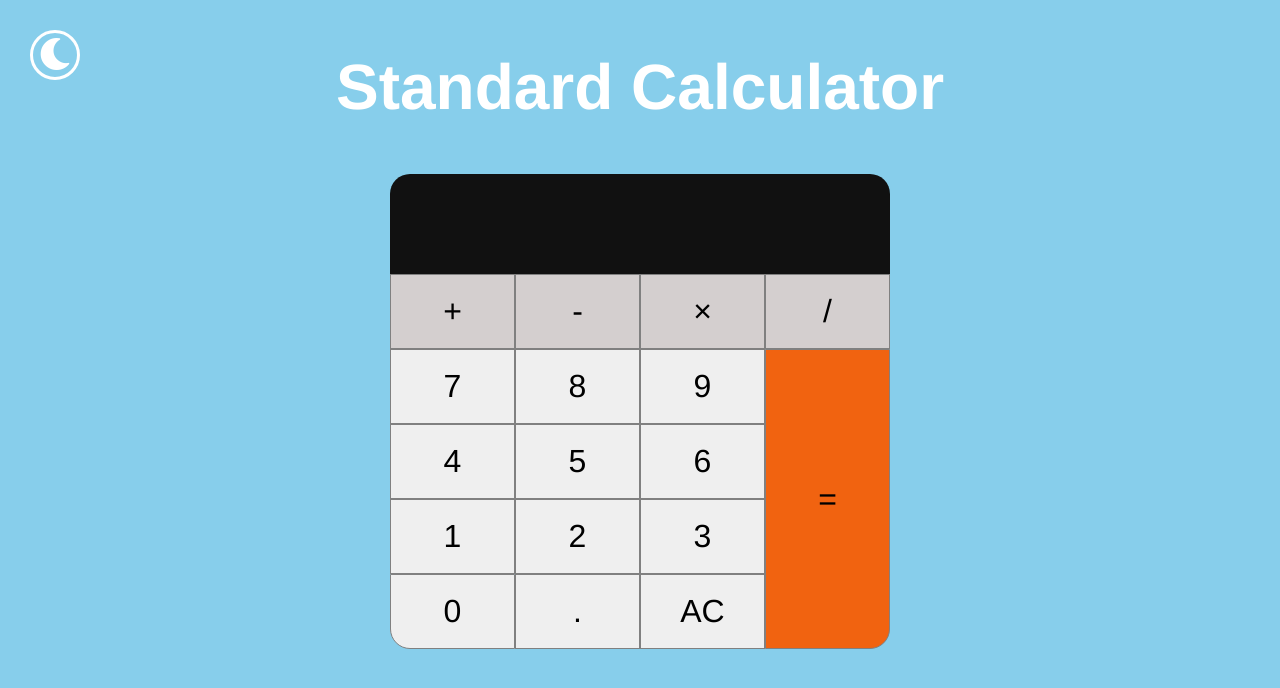
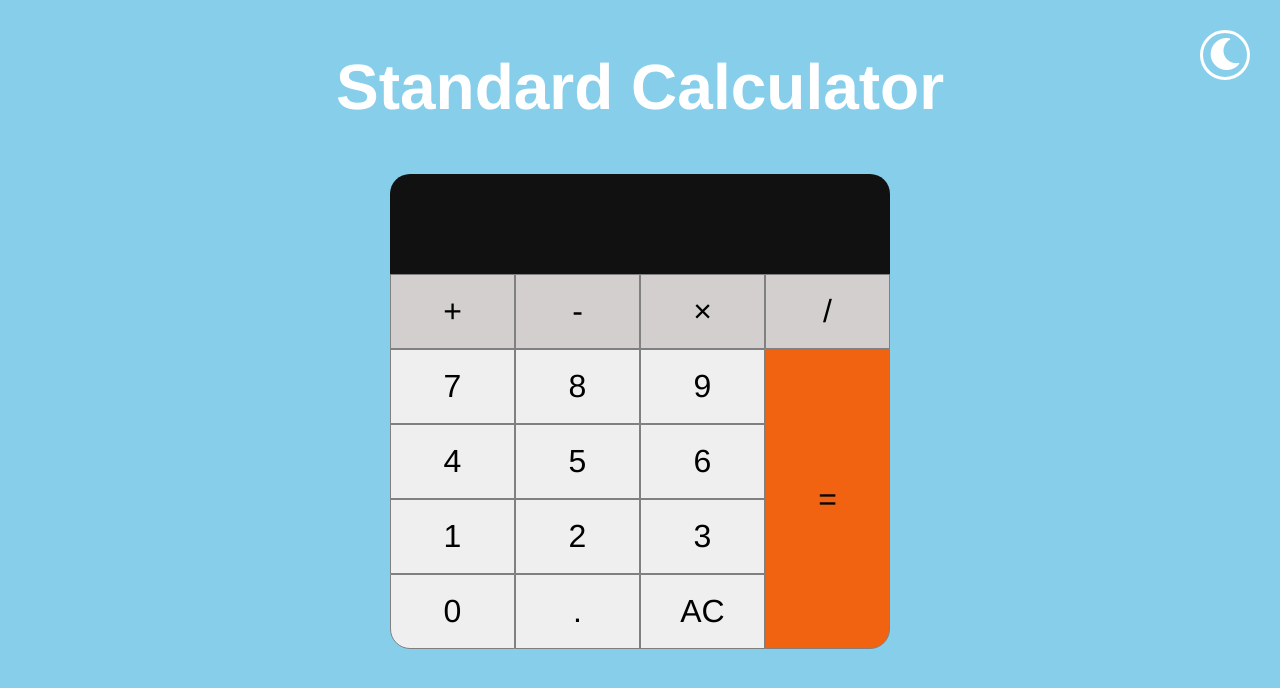
Before and after one commit to herdeybayor/CSS---Calculator, a plain HTML site: page index.html in a window 1280 px wide. Drawn offline with Linux system fonts and the light colour scheme; a web font is replaced by a local one.

Commit message:
.toggle position>right

```diff
--- a/styles.css
+++ b/styles.css
@@ -82,7 +82,7 @@ h1 {
     margin: 15px;
     position: absolute;
     top: 15px;
-    left: 15px;
+    right: 15px;
     border: 3px solid white;
     border-radius: 100%;
 }
```
